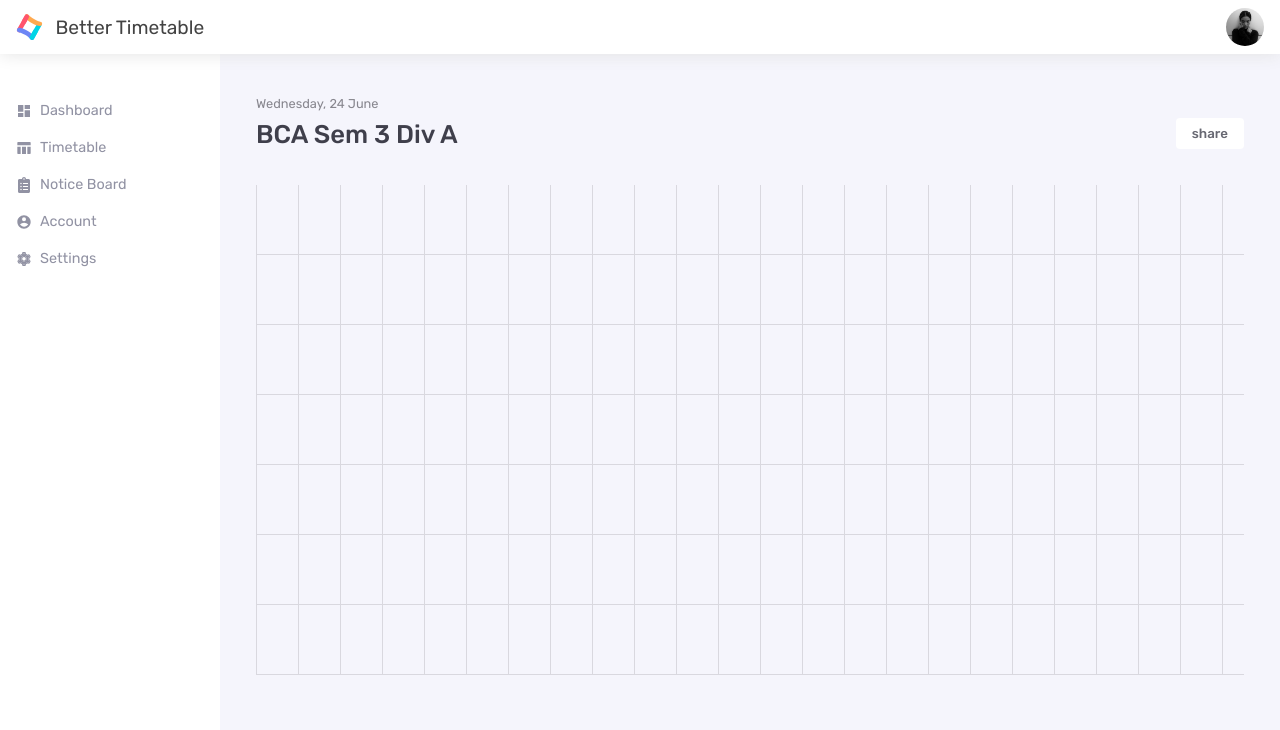
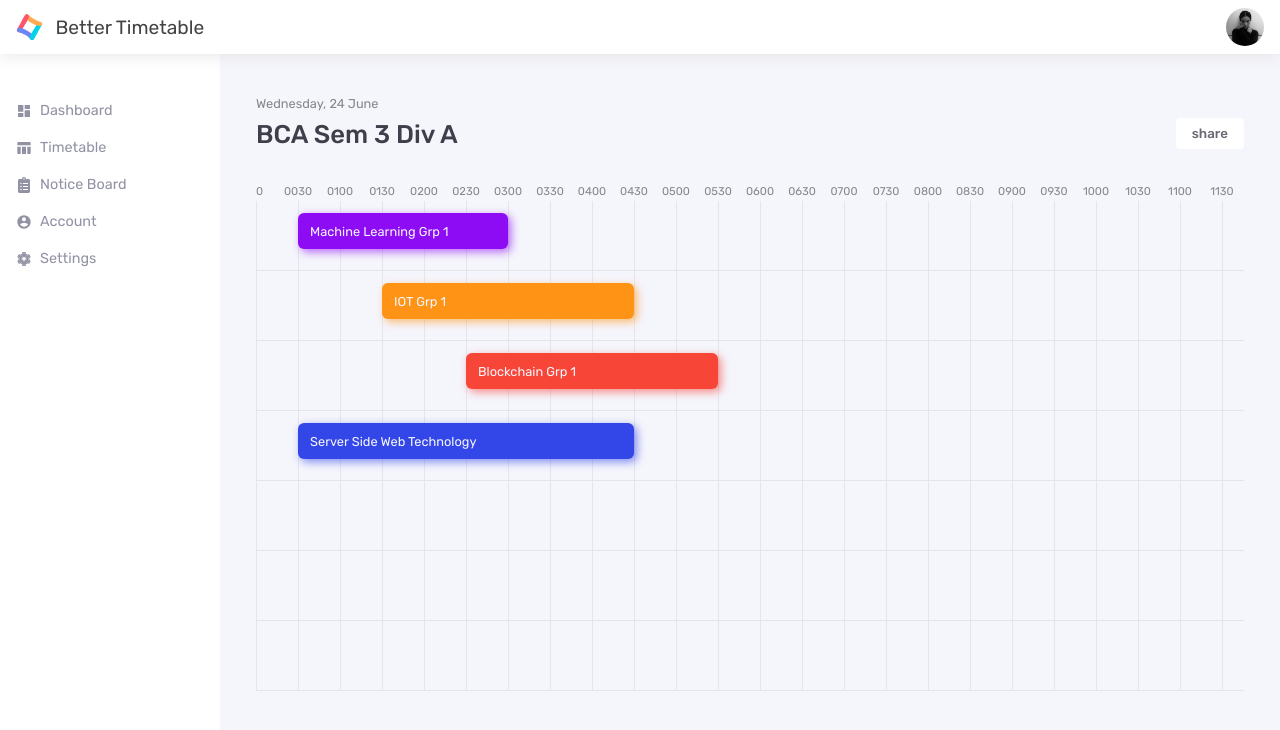
Before and after one commit to mahimabiswas/better-timetable, a React (Create React App) app: page / in a window 1280 px wide. Shown: the top 730 px of the page. Built offline with nearby package versions, Linux system fonts and the light colour scheme.

Commit message:
added classes

```diff
--- a/public/index.html
+++ b/public/index.html
@@ -1,43 +1,20 @@
 <!DOCTYPE html>
 <html lang="en">
+
 <head>
   <meta charset="utf-8" />
   <link rel="icon" href="%PUBLIC_URL%/favicon.ico" />
   <meta name="viewport" content="width=device-width, initial-scale=1" />
   <meta name="theme-color" content="#000000" />
-    <meta
-      name="description"
-      content="Web site created using create-react-app"
-    />
+  <meta name="description" content="Web site created using create-react-app" />
   <link rel="apple-touch-icon" href="%PUBLIC_URL%/logo192.png" />
-    <!--
-      manifest.json provides metadata used when your web app is installed on a
-      user's mobile device or desktop. See https://developers.google.com/web/fundamentals/web-app-manifest/
-    -->
   <link rel="manifest" href="%PUBLIC_URL%/manifest.json" />
-    <!--
-      Notice the use of %PUBLIC_URL% in the tags above.
-      It will be replaced with the URL of the `public` folder during the build.
-      Only files inside the `public` folder can be referenced from the HTML.
+  <title>Better Timetable</title>
+</head>
 
-      Unlike "/favicon.ico" or "favicon.ico", "%PUBLIC_URL%/favicon.ico" will
-      work correctly both with client-side routing and a non-root public URL.
-      Learn how to configure a non-root public URL by running `npm run build`.
-    -->
-    <title>React App</title>
-  </head>
 <body>
   <noscript>You need to enable JavaScript to run this app.</noscript>
   <div id="root"></div>
-    <!--
-      This HTML file is a template.
-      If you open it directly in the browser, you will see an empty page.
+</body>
 
-      You can add webfonts, meta tags, or analytics to this file.
-      The build step will place the bundled scripts into the <body> tag.
-
-      To begin the development, run `npm start` or `yarn start`.
-      To create a production bundle, use `npm run build` or `yarn build`.
-    -->
-  </body>
 </html>
--- a/src/components/timetable/index.js
+++ b/src/components/timetable/index.js
@@ -14,15 +14,38 @@ function Top() {
     )
 }
 export default function TimeTable() {
+    const times = ["00"];
+    for (let t = 30, ti = true; t <= 2400; t += 30, ti = !ti) {
+        let str = t.toString()
+        for (let i = str.length; i < 4; i++) {
+            str = "0" + str
+        }
+        times.push(str);
+        if (ti) {
+            t += 40;
+        }
+    }
     return (
         <div className='timetable'>
             <Top />
             <div className='table'>
+                <div className='timestamps'>
+                    {times.map((t) =>
+                        <div className='timestamp'><p>{t}</p></div>
+                    )}
+                </div>
                 <div className='cells'>
                     {[...Array(24 * 2 * 7)].map(() =>
                         <div className='cell'></div>
                     )}
                 </div>
+                <div className='classes'>
+                    <div className='class class1'>Machine Learning Grp 1</div>
+                    <div className='class class2'>Blockchain Grp 1</div>
+                    <div className='class class3'>Server Side Web Technology</div>
+                    <div className='class class4'>IOT Grp 1</div>
+
+                </div>
             </div>
         </div>
     )
--- a/src/components/timetable/styles.scss
+++ b/src/components/timetable/styles.scss
@@ -40,20 +40,76 @@
       border-radius: 10px;
     }
     &::-webkit-scrollbar {
-      height: 8px;
+      height: 4px;
     }
     &::-webkit-scrollbar-thumb {
       border-radius: 10px;
-      background-color: rgb(95, 95, 95);
+      background-color: rgb(146, 146, 146);
     }
-    .cells {
+    .timestamps {
+      display: grid;
+      grid-template-columns: repeat(calc(calc(24 * 2) + 1), 42px);
+      font-size: 0.7rem;
+      color: #87868e;
+      height: 1rem;
+      .timestamp {
+        position: relative;
+        p {
+          position: absolute;
+          transform: translateX(-50%);
+        }
+      }
+    }
+    position: relative;
+    .cells,
+    .classes {
       max-width: 100%;
       display: grid;
       grid-template-columns: repeat(calc(24 * 2), 42px);
       grid-template-rows: repeat(7, 70px);
+      z-index: 1;
       .cell {
-        border-left: 1.2px solid #9b9aa050;
-        border-bottom: 1.6px solid #9b9aa050;
+        border-left: 1.2px solid #9b9aa02d;
+        border-bottom: 1.6px solid #9b9aa02d;
+      }
+    }
+    .classes {
+      z-index: 2;
+      position: absolute;
+      transform: translateY(-100%);
+      .class {
+        height: 36px;
+        border-radius: 6px;
+        margin-top: 12px;
+        color: #f5f5fc;
+        display: flex;
+        justify-content: flex-start;
+        padding-left: 12px;
+        align-items: center;
+        font-size: 0.8rem;
+      }
+      .class1 {
+        grid-column: 2/7;
+        background-color: #8d0cf4;
+        box-shadow: 3px 3px 9px #8d0cf499;
+      }
+      .class2 {
+        grid-row: 3;
+        grid-column: 6/12;
+        background-color: #f74537;
+        box-shadow: 3px 3px 9px #f7453799;
+      }
+      .class3 {
+        grid-row: 4;
+        grid-column: 2/10;
+        background-color: #3347e8;
+        box-shadow: 3px 3px 9px #3347e899;
+      }
+      .class4 {
+        grid-row: 2;
+        grid-column: 4/10;
+        background-color: #ff9315;
+        box-shadow: 3px 3px 9px #ff931599;
       }
     }
   }
```
Also changed, not shown: 1 other file (tests, documents, lock files or other folders). Lines whose indentation alone changed are shown as unchanged.
